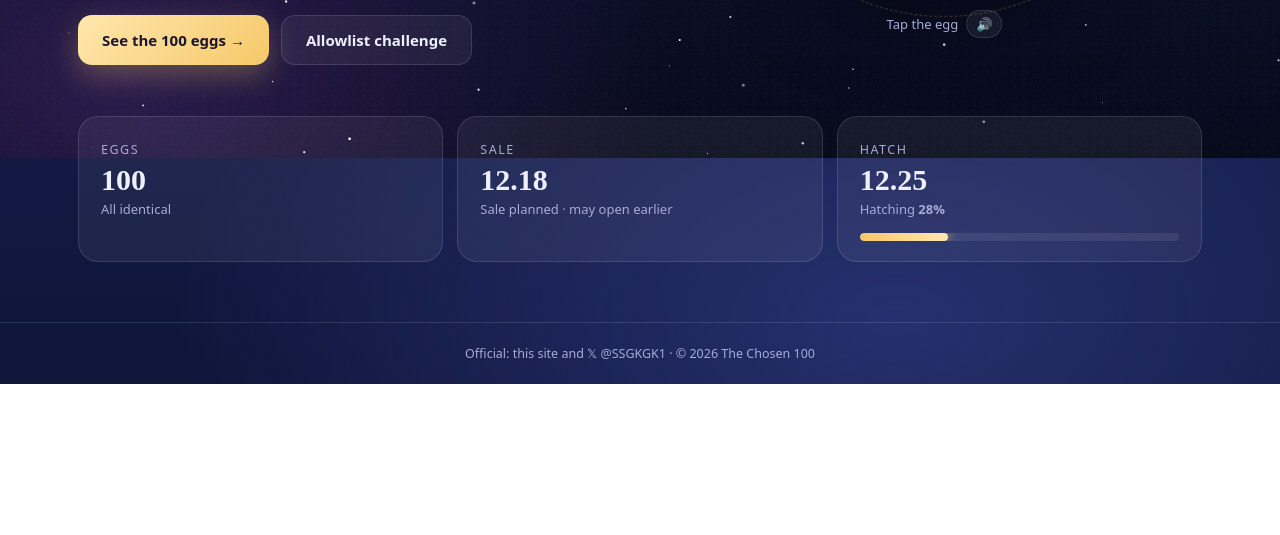
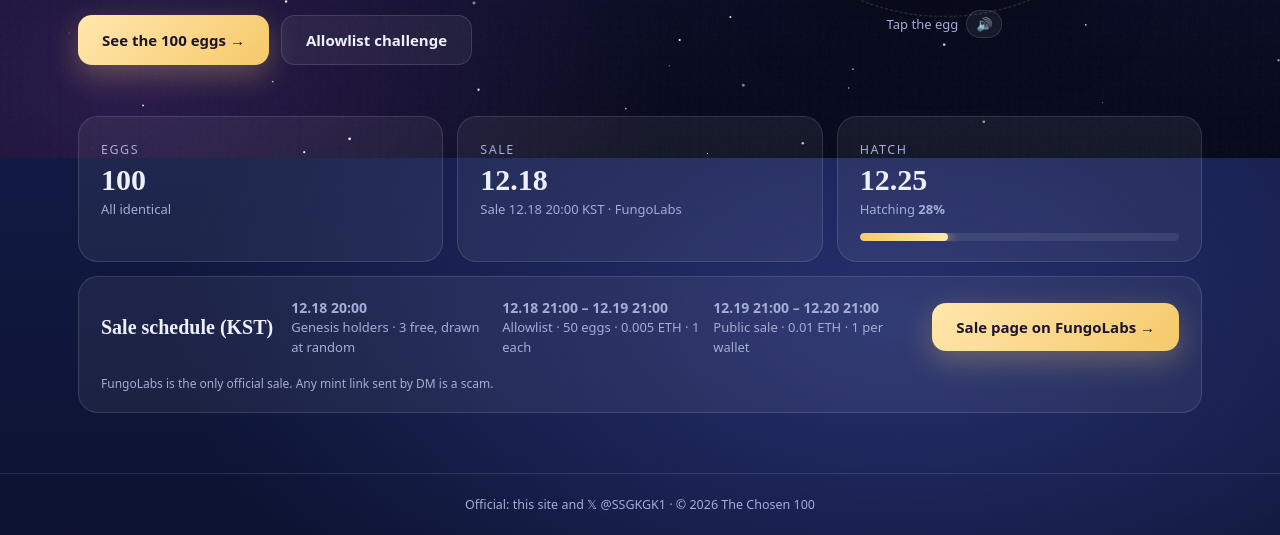
Before and after one commit to ssgkgk1-sketch/the-chosen-100, a plain HTML site: page index.html in a window 1280 px wide. Shown: the part 642-1177 px from the top of the page. Before the commit the page ends 1026 px from the top, so only its background shows below. Drawn offline with Linux system fonts and the light colour scheme.

Commit message:
Add sale schedule and FungoLabs sale link
Co-Authored-By: Claude Opus 5.5 <noreply@anthropic.com>

```diff
--- a/index.html
+++ b/index.html
@@ -110,6 +110,12 @@ h1,h2{font-family:'Fraunces';font-weight:700;letter-spacing:-.5px}
 .stat small{color:var(--mute);font-size:12.5px;letter-spacing:1.5px}
 .stat b{display:block;font-family:'Fraunces';font-size:30px;margin-top:4px}
 .stat span{font-size:13px;color:var(--mute)}
+.sale{margin-top:14px;padding:20px 22px;border-radius:20px;background:var(--glass);border:1px solid var(--line);display:grid;grid-template-columns:auto 1fr auto;gap:18px;align-items:center}
+.sale h3{margin:0;font-family:'Fraunces';font-size:20px;white-space:nowrap}
+.sale ol{list-style:none;margin:0;padding:0;display:grid;grid-template-columns:repeat(3,1fr);gap:10px}
+.sale li{font-size:13px;color:var(--mute);line-height:1.5}.sale li b{display:block;color:inherit;font-size:14px}
+.sale small{grid-column:1/-1;color:var(--mute);font-size:12px}
+@media (max-width:860px){.sale{grid-template-columns:1fr}.sale ol{grid-template-columns:1fr}}
 .prog{margin-top:14px;height:8px;border-radius:9px;background:rgba(255,255,255,.08);overflow:hidden}
 .prog i{display:block;height:100%;background:linear-gradient(90deg,var(--gold),var(--gold2));border-radius:9px;box-shadow:0 0 14px var(--gold)}
 /* tab 2 */
@@ -203,6 +209,12 @@ footer{position:relative;z-index:2;text-align:center;padding:22px;font-size:12.5
       <div class="stat"><small>SALE</small><b>12.18</b><span data-i="st2"></span></div>
       <div class="stat"><small>HATCH</small><b>12.25</b><span><span data-i="st3"></span> <b id="pct" style="display:inline;font-size:13px;font-family:inherit">0%</b></span><div class="prog"><i id="bar"></i></div></div>
     </div>
+    <div class="sale">
+      <h3 data-i="saleH"></h3>
+      <ol><li><b data-i="sale1b"></b><span data-i="sale1"></span></li><li><b data-i="sale2b"></b><span data-i="sale2"></span></li><li><b data-i="sale3b"></b><span data-i="sale3"></span></li></ol>
+      <a class="btn pri" href="https://fungolabs.org/launchpad/d/tk5n3r5q" target="_blank" rel="noopener noreferrer" data-i="saleBtn"></a>
+      <small data-i="saleNote"></small>
+    </div>
   </section>
 
   <!-- TAB 2 -->
@@ -225,7 +237,7 @@ footer{position:relative;z-index:2;text-align:center;padding:22px;font-size:12.5
         <div class="num grad">50</div>
         <div style="font-weight:700;font-size:18px;margin-top:6px" data-i="spots"></div>
         <p data-i="wlBody"></p>
-        <div class="ctas"><a class="btn pri" id="xBtn" href="#" target="_blank" rel="noopener noreferrer" data-i="wlx"></a><a class="btn sec" href="https://docs.google.com/forms/d/e/1FAIpQLSeAnWlCZj3gvX93WeTvpqy2Q96i4ISJsMtgeYEx2Se47jFpTA/viewform" target="_blank" rel="noopener noreferrer" data-i="wlf"></a></div>
+        <div class="ctas"><a class="btn pri" id="xBtn" href="#" target="_blank" rel="noopener noreferrer" data-i="wlx"></a><a class="btn sec" href="https://docs.google.com/forms/d/e/1FAIpQLSeAnWlCZj3gvX93WeTvpqy2Q96i4ISJsMtgeYEx2Se47jFpTA/viewform" target="_blank" rel="noopener noreferrer" data-i="wlf"></a><a class="btn sec" href="https://fungolabs.org/launchpad/d/tk5n3r5q" target="_blank" rel="noopener noreferrer" data-i="saleBtn"></a></div>
       </div>
       <div>
         <div class="steps">
@@ -251,7 +263,7 @@ footer{position:relative;z-index:2;text-align:center;padding:22px;font-size:12.5
 const I={
 ko:{nm:'한국어',ab:'KO',tab1:'부화장',tab2:'알 100개',tab3:'화이트리스트',eb1:'부화 중 · 12.25 부화',
  lead:'겉보기엔 똑같은 알 100개. 하지만 그 안에서는 저마다 다른 아이가 자라고 있어요. 2026년 12월 25일 0시(한국시간), 모두 동시에 깨어납니다.',
- cta1:'알 100개 보기 →',cta2:'화이트리스트 챌린지',hint:'알을 톡톡 두드려 보세요',st1:'모두 같은 모습',st2:'판매 예정 · 더 빨리 열릴 수도 있어요',st3:'부화 진행률',
+ cta1:'알 100개 보기 →',cta2:'화이트리스트 챌린지',saleH:'판매 일정 (한국 시간)',sale1b:'12.18 20:00',sale1:'Genesis 보유자 3개 · 무료 추첨',sale2b:'12.18 21:00 ~ 12.19 21:00',sale2:'화이트리스트 50개 · 0.005 ETH · 1개씩',sale3b:'12.19 21:00 ~ 12.20 21:00',sale3:'공개 판매 · 0.01 ETH · 지갑당 1개',saleBtn:'FungoLabs 판매 페이지 →',saleNote:'공식 판매처는 FungoLabs 한 곳뿐이에요. DM으로 오는 민팅 링크는 모두 사기예요.',hint:'알을 톡톡 두드려 보세요',st1:'모두 같은 모습',st2:'판매 12.18 20:00 · FungoLabs',st3:'부화 진행률',
  eb2:'컬렉션',eggsP:'지금은 모두 같은 모습이에요. 어떤 알에서 누가 나올지는 12월 25일에 알 수 있어요.',
  eb3:'화이트리스트 챌린지',wlP:'센스 있는 글 하나로 화이트리스트를 받아 가세요.',spots:'화이트리스트 자리',
  wlBody:'X에 <span class="tag">#TheChosen100</span> 으로 글을 올리고 링크를 제출해 주세요. 가장 재치 있는 글 50개를 직접 골라, 실제로 글을 쓴 X 계정에 화이트리스트를 드려요.',
@@ -261,7 +273,7 @@ ko:{nm:'한국어',ab:'KO',tab1:'부화장',tab2:'알 100개',tab3:'화이트리
  x:'100개의 알, 단 하루의 부화. 내 알에는 누가 있을까? 🥚',ttl:'선택받은 알',hatched:'🐣 부화가 시작됐어요!'},
 en:{nm:'English',ab:'EN',tab1:'Hatchery',tab2:'100 Eggs',tab3:'Allowlist',eb1:'Incubating · Hatch 12.25',
  lead:'100 eggs that look exactly the same — yet inside each one, someone different is growing. On December 25, 2026 at 00:00 KST, they all hatch at once.',
- cta1:'See the 100 eggs →',cta2:'Allowlist challenge',hint:'Tap the egg',st1:'All identical',st2:'Sale planned · may open earlier',st3:'Hatching',
+ cta1:'See the 100 eggs →',cta2:'Allowlist challenge',saleH:'Sale schedule (KST)',sale1b:'12.18 20:00',sale1:'Genesis holders · 3 free, drawn at random',sale2b:'12.18 21:00 – 12.19 21:00',sale2:'Allowlist · 50 eggs · 0.005 ETH · 1 each',sale3b:'12.19 21:00 – 12.20 21:00',sale3:'Public sale · 0.01 ETH · 1 per wallet',saleBtn:'Sale page on FungoLabs →',saleNote:'FungoLabs is the only official sale. Any mint link sent by DM is a scam.',hint:'Tap the egg',st1:'All identical',st2:'Sale 12.18 20:00 KST · FungoLabs',st3:'Hatching',
  eb2:'Collection',eggsP:'For now, every egg looks the same. Who comes out of which egg will be known on December 25.',
  eb3:'Allowlist Challenge',wlP:'One clever post can earn you a spot.',spots:'allowlist spots',
  wlBody:'Post on X with <span class="tag">#TheChosen100</span> and submit your link. We hand-pick the 50 most creative posts, and the spot goes to the X account that actually wrote it.',
@@ -271,7 +283,7 @@ en:{nm:'English',ab:'EN',tab1:'Hatchery',tab2:'100 Eggs',tab3:'Allowlist',eb1:'I
  x:'100 eggs. One hatch day. Who is in mine? 🥚',ttl:'The Chosen Eggs',hatched:'🐣 The hatching has begun!'},
 ja:{nm:'日本語',ab:'JA',tab1:'孵化場',tab2:'100個の卵',tab3:'ホワイトリスト',eb1:'孵化中 · 12.25 孵化',
  lead:'見た目はまったく同じ100個の卵。でもその中では、それぞれ違う子が育っています。2026年12月25日0時(韓国時間)、すべてが一斉に孵ります。',
- cta1:'100個の卵を見る →',cta2:'ホワイトリスト・チャレンジ',hint:'卵をトントンしてみて',st1:'すべて同じ姿',st2:'販売予定 · 早まる可能性あり',st3:'孵化の進み具合',
+ cta1:'100個の卵を見る →',cta2:'ホワイトリスト・チャレンジ',saleH:'販売スケジュール（日本時間と同じ KST）',sale1b:'12.18 20:00',sale1:'Genesisホルダー · 3個無料・抽選',sale2b:'12.18 21:00 〜 12.19 21:00',sale2:'ホワイトリスト · 50個 · 0.005 ETH · 1人1個',sale3b:'12.19 21:00 〜 12.20 21:00',sale3:'一般販売 · 0.01 ETH · 1ウォレット1個',saleBtn:'FungoLabsの販売ページ →',saleNote:'公式の販売先はFungoLabsだけです。DMで届くミントリンクはすべて詐欺です。',hint:'卵をトントンしてみて',st1:'すべて同じ姿',st2:'販売 12.18 20:00 KST · FungoLabs',st3:'孵化の進み具合',
  eb2:'コレクション',eggsP:'今はすべて同じ姿です。どの卵から誰が生まれるかは12月25日にわかります。',
  eb3:'ホワイトリスト・チャレンジ',wlP:'センスのある投稿ひとつで、ホワイトリストを手に入れよう。',spots:'ホワイトリスト枠',
  wlBody:'<span class="tag">#TheChosen100</span> を付けてXに投稿し、リンクを提出してください。いちばん面白い50件を選び、実際に投稿したXアカウントにホワイトリストを贈ります。',
@@ -281,7 +293,7 @@ ja:{nm:'日本語',ab:'JA',tab1:'孵化場',tab2:'100個の卵',tab3:'ホワイ
  x:'100個の卵、たった一日の孵化。私の卵には誰がいる？ 🥚',ttl:'選ばれし卵',hatched:'🐣 孵化が始まりました！'},
 zh:{nm:'中文',ab:'ZH',tab1:'孵化场',tab2:'100颗蛋',tab3:'白名单',eb1:'孵化中 · 12.25 孵化',
  lead:'100颗看起来一模一样的蛋，里面却各自孕育着不同的小家伙。2026年12月25日0点(韩国时间)，它们将同时破壳。',
- cta1:'查看100颗蛋 →',cta2:'白名单挑战',hint:'轻轻敲一敲蛋',st1:'全部一模一样',st2:'预计发售 · 可能提前',st3:'孵化进度',
+ cta1:'查看100颗蛋 →',cta2:'白名单挑战',saleH:'发售时间（韩国时间 KST）',sale1b:'12.18 20:00',sale1:'Genesis 持有者 · 3个免费抽选',sale2b:'12.18 21:00 – 12.19 21:00',sale2:'白名单 · 50个 · 0.005 ETH · 每人1个',sale3b:'12.19 21:00 – 12.20 21:00',sale3:'公开发售 · 0.01 ETH · 每个钱包1个',saleBtn:'FungoLabs 发售页面 →',saleNote:'官方发售只在 FungoLabs。通过私信发来的铸造链接都是诈骗。',hint:'轻轻敲一敲蛋',st1:'全部一模一样',st2:'发售 12.18 20:00 KST · FungoLabs',st3:'孵化进度',
  eb2:'收藏系列',eggsP:'现在每颗蛋都一样。哪颗蛋里会出来谁，要到12月25日才知道。',
  eb3:'白名单挑战',wlP:'一条有创意的帖子，就能赢得白名单。',spots:'个白名单名额',
  wlBody:'在X发布带 <span class="tag">#TheChosen100</span> 的帖子并提交链接。我们会亲自挑选最有创意的50条，把白名单发给真正发帖的X账号。',
```
